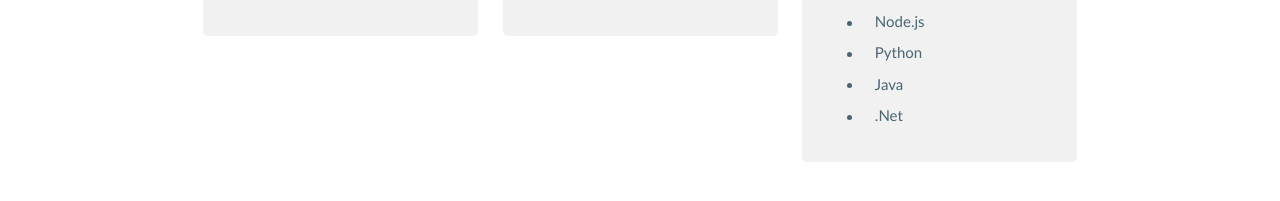
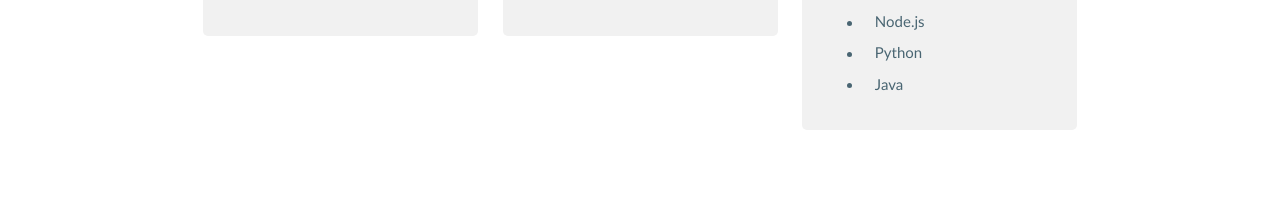
Before and after one commit to manjeshpv/docs.minio.io, a Jekyll site: the page built from index.html, in a window 1280 px wide. Shown: the part 414-615 px from the top of the page. Built offline with Jekyll 4.4.1, drawn with Linux system fonts in a browser that asks for light colours; nearby versions of some CDN libraries; library files that are not in the unit come from our copies; Markdown is read by kramdown in place of the engine named in the settings.

Commit message:
Remove .Net SDK - this resolves #14
Remove .Net SDK
- this resolves #14

```diff
--- a/_config.yml
+++ b/_config.yml
@@ -65,8 +65,6 @@ sdk:
     class: python
   - title: Java
     class: java
-  - title: .Net
-    class: net
 
 #documentation links
 docLinks:
@@ -84,8 +82,6 @@ docLinks:
     url   : minio-python
   - title : Minio SDK Java
     url   : minio-java
-  - title : Minio SDK .Net
-    url   : minio-net
 
 # inner links [more to come: Recipies & Best Practices]
 innerLinks:
--- a/index.html
+++ b/index.html
@@ -59,7 +59,6 @@ categories : [minio, client, ruby, docs, examples]
                     <li><a href="minio-nodejs.html">Node.js</a></li>
                     <li><a href="minio-python.html">Python</a></li>
                     <li><a href="minio-java.html">Java</a></li>
-                    <li><a href="minio-net.html">.Net</a></li>
                 </ul>
             </div>
         </div>
```
Also changed, not shown: js/functions.js (added).
